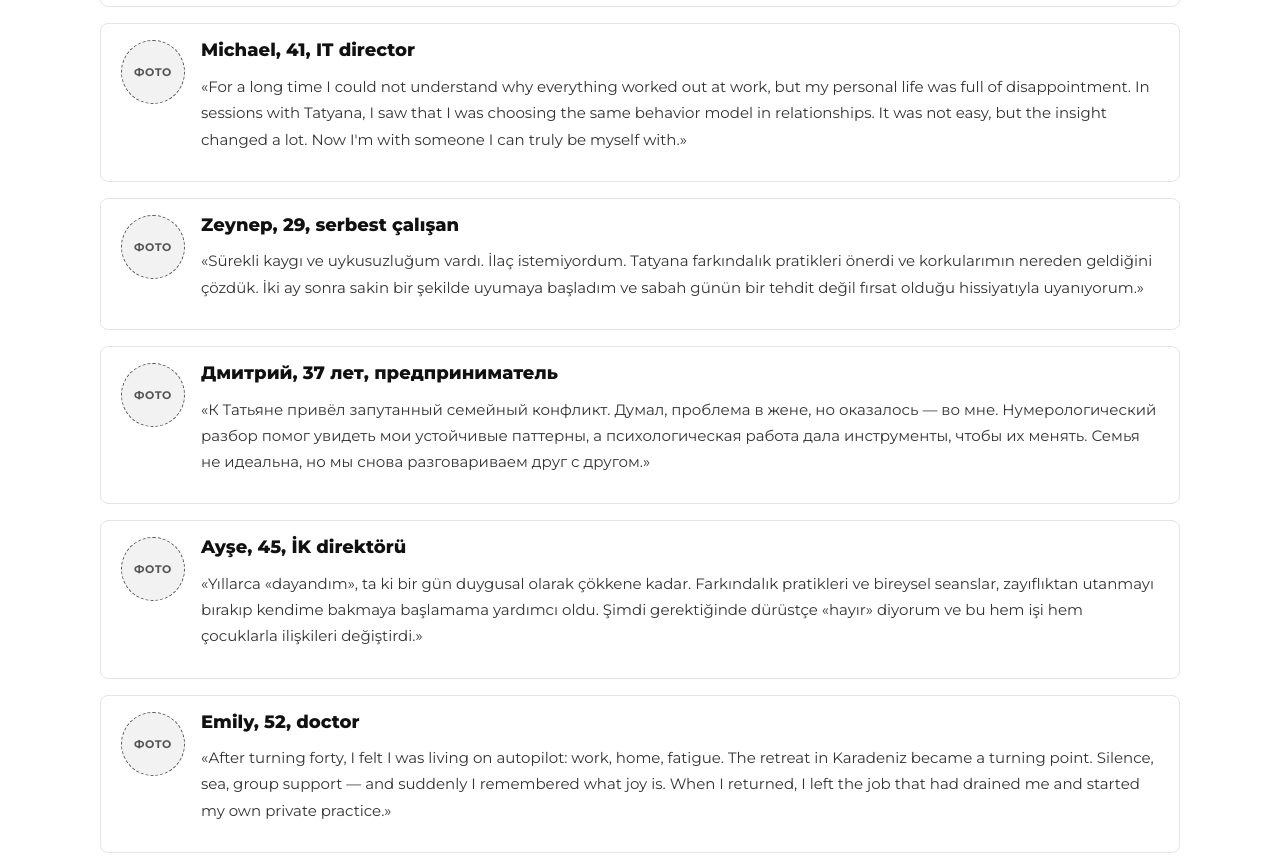
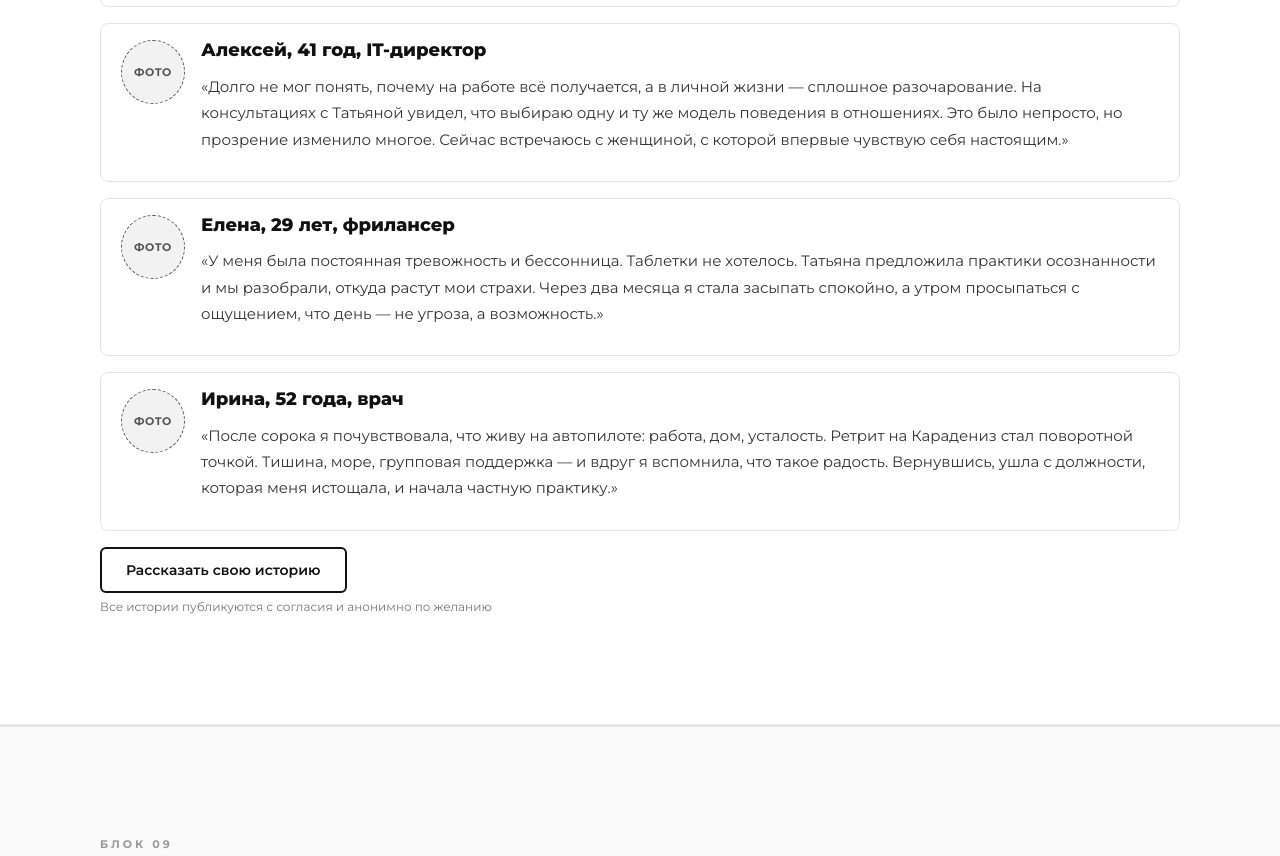
Before and after one commit to mr-diamant/tatyana-ontat-site, a website: page structure/index.html in a window 1280 px wide. Shown: the part 7200-8056 px from the top of the page. Drawn offline with Linux system fonts and the light colour scheme.

Commit message:
Update i18n and feedback translations, bump feedback version

```diff
--- a/structure/feedback.json
+++ b/structure/feedback.json
@@ -1,50 +1,50 @@
 [
   {
-    "id": 1,
-    "lang": "ru",
-    "name": "Марина, 34 года, маркетолог",
-    "text": "«Я пришла к Татьяне после развода с ощущением, что жизнь разбита. Мы работали около трёх месяцев. Постепенно я перестала винить себя, научилась слышать свои потребности и, самое главное, сделала первый шаг к новой профессии. Сейчас я понимаю, что кризис был не концом, а началом другой жизни.»"
+    "name": {
+      "ru": "Марина, 34 года, маркетолог",
+      "en": "Marina, 34, marketer",
+      "tr": "Marina, 34, pazarlamacı"
+    },
+    "text": {
+      "ru": "«Я пришла к Татьяне после развода с ощущением, что жизнь разбита. Мы работали около трёх месяцев. Постепенно я перестала винить себя, научилась слышать свои потребности и, самое главное, сделала первый шаг к новой профессии. Сейчас я понимаю, что кризис был не концом, а началом другой жизни.»",
+      "en": "«I came to Tatyana after a divorce feeling that my life was shattered. We worked for about three months. Gradually I stopped blaming myself, learned to listen to my own needs, and, most importantly, took the first step toward a new profession. Now I understand that the crisis was not the end, but the beginning of another life.»",
+      "tr": "«Boşandıktan sonra hayatımın tamamen dağıldığını hissederek Tatyana'ya geldim. Yaklaşık üç ay birlikte çalıştık. Zamanla kendimi suçlamayı bıraktım, kendi ihtiyaçlarımı duymayı öğrendim ve en önemlisi yeni bir mesleğe ilk adımımı attım. Şimdi anlıyorum ki kriz bir son değil, yeni bir hayatın başlangıcıymış.»"
+    }
   },
   {
-    "id": 2,
-    "lang": "en",
-    "name": "Michael, 41, IT director",
-    "text": "«For a long time I could not understand why everything worked out at work, but my personal life was full of disappointment. In sessions with Tatyana, I saw that I was choosing the same behavior model in relationships. It was not easy, but the insight changed a lot. Now I'm with someone I can truly be myself with.»"
+    "name": {
+      "ru": "Алексей, 41 год, IT-директор",
+      "en": "Alexey, 41, IT director",
+      "tr": "Alexey, 41, IT direktörü"
+    },
+    "text": {
+      "ru": "«Долго не мог понять, почему на работе всё получается, а в личной жизни — сплошное разочарование. На консультациях с Татьяной увидел, что выбираю одну и ту же модель поведения в отношениях. Это было непросто, но прозрение изменило многое. Сейчас встречаюсь с женщиной, с которой впервые чувствую себя настоящим.»",
+      "en": "«For a long time I could not understand why everything worked out at work, but my personal life was full of disappointment. In sessions with Tatyana, I saw that I was choosing the same behavior model in relationships. It was not easy, but the insight changed a lot. Now I'm with someone with whom I feel real for the first time.»",
+      "tr": "«Uzun süre iş hayatım yolunda giderken özel hayatımda neden sürekli hayal kırıklığı yaşadığımı anlayamadım. Tatyana ile yaptığımız görüşmelerde ilişkilerimde hep aynı davranış kalıplarını seçtiğimi fark ettim. Kolay olmadı ama bu farkındalık hayatımı gerçekten değiştirdi. Şimdi ilk kez kendimi gerçekten iyi hissettiğim bir kadınla birlikteyim.»"
+    }
   },
   {
-    "id": 3,
-    "lang": "tr",
-    "name": "Zeynep, 29, serbest çalışan",
-    "text": "«Sürekli kaygı ve uykusuzluğum vardı. İlaç istemiyordum. Tatyana farkındalık pratikleri önerdi ve korkularımın nereden geldiğini çözdük. İki ay sonra sakin bir şekilde uyumaya başladım ve sabah günün bir tehdit değil fırsat olduğu hissiyatıyla uyanıyorum.»"
+    "name": {
+      "ru": "Елена, 29 лет, фрилансер",
+      "en": "Elena, 29, freelancer",
+      "tr": "Elena, 29, serbest çalışan"
+    },
+    "text": {
+      "ru": "«У меня была постоянная тревожность и бессонница. Таблетки не хотелось. Татьяна предложила практики осознанности и мы разобрали, откуда растут мои страхи. Через два месяца я стала засыпать спокойно, а утром просыпаться с ощущением, что день — не угроза, а возможность.»",
+      "en": "«I had constant anxiety and insomnia. I did not want pills. Tatyana suggested mindfulness practices, and we figured out where my fears were coming from. After two months, I began to fall asleep calmly and wake up in the morning with the feeling that the day is not a threat, but an opportunity.»",
+      "tr": "«Sürekli kaygı ve uykusuzluk yaşıyordum. İlaç kullanmak istemiyordum. Tatyana bana farkındalık pratikleri önerdi ve korkularımın kökenini birlikte keşfettik. İki ay sonra sakin bir şekilde uyumaya başladım ve sabahları günü bir tehdit değil, yeni bir fırsat olarak görerek uyanıyorum.»"
+    }
   },
   {
-    "id": 4,
-    "lang": "ru",
-    "name": "Дмитрий, 37 лет, предприниматель",
-    "text": "«К Татьяне привёл запутанный семейный конфликт. Думал, проблема в жене, но оказалось — во мне. Нумерологический разбор помог увидеть мои устойчивые паттерны, а психологическая работа дала инструменты, чтобы их менять. Семья не идеальна, но мы снова разговариваем друг с другом.»"
-  },
-  {
-    "id": 5,
-    "lang": "tr",
-    "name": "Ayşe, 45, İK direktörü",
-    "text": "«Yıllarca «dayandım», ta ki bir gün duygusal olarak çökkene kadar. Farkındalık pratikleri ve bireysel seanslar, zayıflıktan utanmayı bırakıp kendime bakmaya başlamama yardımcı oldu. Şimdi gerektiğinde dürüstçe «hayır» diyorum ve bu hem işi hem çocuklarla ilişkileri değiştirdi.»"
-  },
-  {
-    "id": 6,
-    "lang": "en",
-    "name": "Emily, 52, doctor",
-    "text": "«After turning forty, I felt I was living on autopilot: work, home, fatigue. The retreat in Karadeniz became a turning point. Silence, sea, group support — and suddenly I remembered what joy is. When I returned, I left the job that had drained me and started my own private practice.»"
-  },
-  {
-    "id": 7,
-    "lang": "ru",
-    "name": "Ольга, 45 лет, HR-директор",
-    "text": "«Я много лет «держалась», пока однажды не рухнула эмоционально. Практики осознанности и индивидуальные сессии помогли мне перестать стыдиться слабости и начать заботиться о себе. Сейчас я честно говорю «нет», когда нужно, и это изменило и работу, и отношения с детьми.»"
-  },
-  {
-    "id": 8,
-    "lang": "tr",
-    "name": "Mehmet, 39, iş insanı",
-    "text": "«Uzun süre iş hayatında başarılı olmama rağmen içsel bir boşluk hissediyordum. Tatyana ile çalışmaya başladığımda, kendi değerlerimi ve gerçekten ne istediğimi keşfetmeye başladım. Bu süreç hem zorlayıcı hem çok aydınlatıcıydı. Artık kararlarımı daha bilinçli alıyorum.»"
+    "name": {
+      "ru": "Ирина, 52 года, врач",
+      "en": "Irina, 52, doctor",
+      "tr": "Irina, 52, doktor"
+    },
+    "text": {
+      "ru": "«После сорока я почувствовала, что живу на автопилоте: работа, дом, усталость. Ретрит на Карадениз стал поворотной точкой. Тишина, море, групповая поддержка — и вдруг я вспомнила, что такое радость. Вернувшись, ушла с должности, которая меня истощала, и начала частную практику.»",
+      "en": "«After turning forty, I felt I was living on autopilot: work, home, fatigue. The retreat in Karadeniz became a turning point. Silence, sea, group support — and suddenly I remembered what joy is. When I returned, I left the job that had drained me and started my own private practice.»",
+      "tr": "«Kırk yaşımdan sonra hayatı otomatik pilotta yaşıyormuşum gibi hissediyordum: iş, ev, yorgunluk. Karadeniz retreati benim için bir dönüm noktası oldu. Sessizlik, deniz ve grubun desteği sayesinde yeniden yaşama sevincimi hatırladım. Döndükten sonra beni tüketen işten ayrıldım ve kendi özel pratiğime başladım.»"
+    }
   }
 ]
--- a/structure/i18n.json
+++ b/structure/i18n.json
@@ -248,7 +248,7 @@
     "hero_note": "İlk görüşmede tanışır ve talebinizi birlikte değerlendiririz.",
     "faq5_a": "Numerolojik analiz, kendini daha iyi tanımaya yardımcı olan ek bir araçtır. Doğum tarihiniz üzerinden güçlü yönlerinizi, yaşam derslerinizi ve önemli yaşam dönemlerinizi birlikte inceleriz. Bu bir fal değildir; semboller, arketipler ve yaşam döngüleriyle yapılan analitik bir çalışmadır.",
     "ct_sub": "Kendinizi yeniden duymak için durmaya hazır mısınız? Eğer bunun tam zamanı olduğunu hissediyorsanız, tanışalım ve birlikte size en uygun yolu keşfedelim.",
-    "cases_note": "Tüm hikayeler izinle yayınlanır ve istenirse anonim olarak",
+    "cases_note": "Tüm hikâyeler izin alınarak yayımlanır. İstenirse tamamen anonim olarak paylaşılabilir.",
     "exp_bio": "Bir zamanlar ben de iç huzuru dış dünyada arıyordum. Bir başarı daha, doğru bir karar ya da hayatımda yeni bir dönemin bana sonunda huzur ve uyum getireceğine inanıyordum. Zamanla şunu fark ettim: Gerçek dayanak insanın dışında değil, kendi içindedir. İşte bu farkındalık, psikoloji yolculuğumun başlangıcı oldu.<br><br>Bugün bana, alıştıkları yaşam biçimlerinin artık onlara iyi gelmediğini hisseden insanlar geliyor. Hayatlarındaki netlik kayboluyor, aynı yaşam döngüleri tekrar ediyor, karar vermek giderek zorlaşıyor ve kişi zamanla kendisiyle olan bağını yitirdiğini hissediyor.<br><br>Çalışmalarımda psikolojiyi, farkındalık pratiklerini ve numerolojik analizi, kişinin kendini tanımasına yardımcı olan ek bir araç olarak bir araya getiriyorum. Hazır reçeteler ya da herkese uyan çözümler sunmuyorum. Birlikte «İçsel Kodunuzu» keşfediyoruz - hissetme biçiminizi, kararlarınızı, ilişkilerinizi ve yaşamınızı şekillendiren size özgü içsel yapıyı.<br><br>Amacım, durup kendinizi dinleyebileceğiniz, kendinizi daha derinden anlayabileceğiniz, içsel dengenizi yeniden kurabileceğiniz ve özünüzle uyum içinde yaşamaya başlayabileceğiniz güvenli bir alan oluşturmaktır.",
     "nav_expert": "Hakkımda",
     "exp_heading": "Tatyana Ontyurkler",
@@ -311,7 +311,7 @@
     "mission_text": "İnsanların durup kendilerini duyabilecekleri, içsel netlik kazanabilecekleri ve derin bir içsel dönüşüme doğru ilk adımı güvenle atabilecekleri bir alan yaratmak.",
     "aud1_title": "Kendini anlamak ve özüyle yeniden bağ kurmak isteyenler",
     "nav_cases": "Yorumlar",
-    "cases_cta": "Kendi hikayeni anlat",
+    "cases_cta": "Kendi hikâyeni paylaş",
     "footer_stat_btn": "İstatistik",
     "aud3_text": "Yavaşlamaya, sessizliğe ve doğayla iç içe bir ortamda yeniden güç toplamaya ihtiyaç duyan kişiler.",
     "ct_cta": "Görüşme Planla",
--- a/structure/index.html
+++ b/structure/index.html
@@ -1163,7 +1163,7 @@
   // Reviews data
   let reviewsData = [];
   try {
-    const feedbackVersion = 'v3';
+    const feedbackVersion = 'v4';
     const resp = await fetch('feedback.json?' + feedbackVersion);
     reviewsData = await resp.json();
   } catch(e) { console.error('feedback load error', e); }
@@ -1171,17 +1171,11 @@
   function renderReviews() {
     const container = document.getElementById('reviews-list');
     if (!container || !Array.isArray(reviewsData)) return;
-    container.innerHTML = reviewsData.map(r => `
-      <div class="item-card">
-        <div class="review-header">
-          <div class="review-avatar">Фото</div>
-          <div class="review-content">
-            <span class="field-heading">${r.name}</span>
-            <span class="field-body">${r.text}</span>
-          </div>
-        </div>
-      </div>
-    `).join('');
+    container.innerHTML = reviewsData.map(r => {
+      const name = r.name[currentLang] || r.name['ru'] || r.name['en'] || '';
+      const text = r.text[currentLang] || r.text['ru'] || r.text['en'] || '';
+      return `\n      <div class="item-card">\n        <div class="review-header">\n          <div class="review-avatar">Фото</div>\n          <div class="review-content">\n            <span class="field-heading">${name}</span>\n            <span class="field-body">${text}</span>\n          </div>\n        </div>\n      </div>\n    `;
+    }).join('');
   }
 
   function renderArticles() {
```
